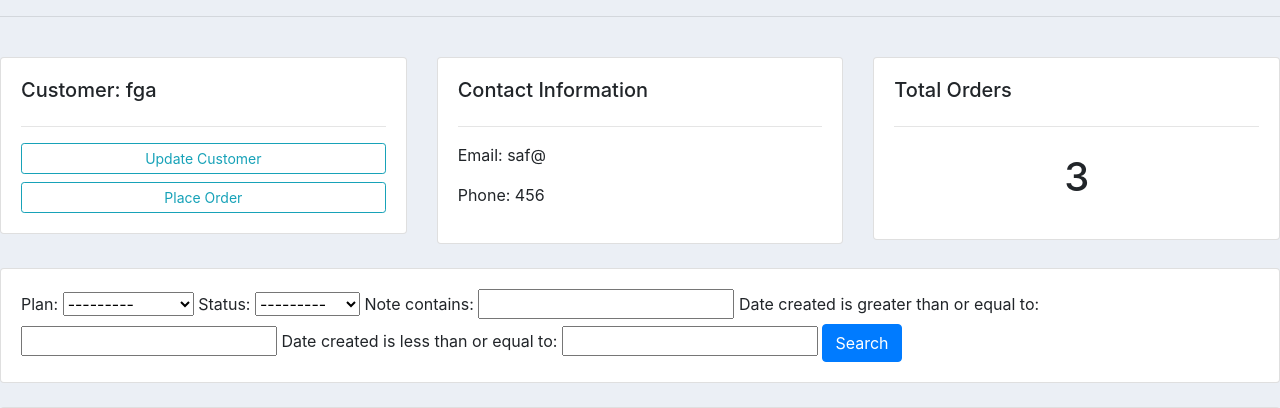
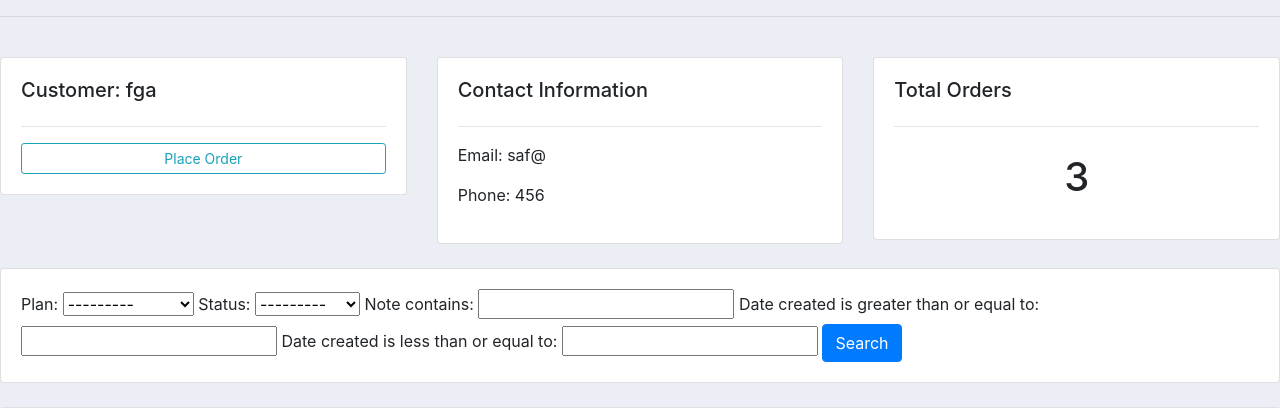
Before and after one commit to gregdrizz/computersecurity_main, a Django app: page /customer/9 in a window 1280 px wide. Shown: the part 56-464 px from the top of the page. Run offline with Django 4.2, Linux system fonts and the light colour scheme; data comes from the database, SQL or seed files in the repository.

Commit message:
removed update custoemr

```diff
--- a/accounts/templates/accounts/customer.html
+++ b/accounts/templates/accounts/customer.html
@@ -9,7 +9,6 @@
 		<div class="card card-body">
 			<h5>Customer: {{customer.name}}</h5>
 			<hr>
-			<a class="btn btn-outline-info  btn-sm btn-block" href="">Update Customer</a>
 			<a class="btn btn-outline-info  btn-sm btn-block" href="{% url 'create_order' customer.id %}">Place Order</a>
 
 		</div>
```
